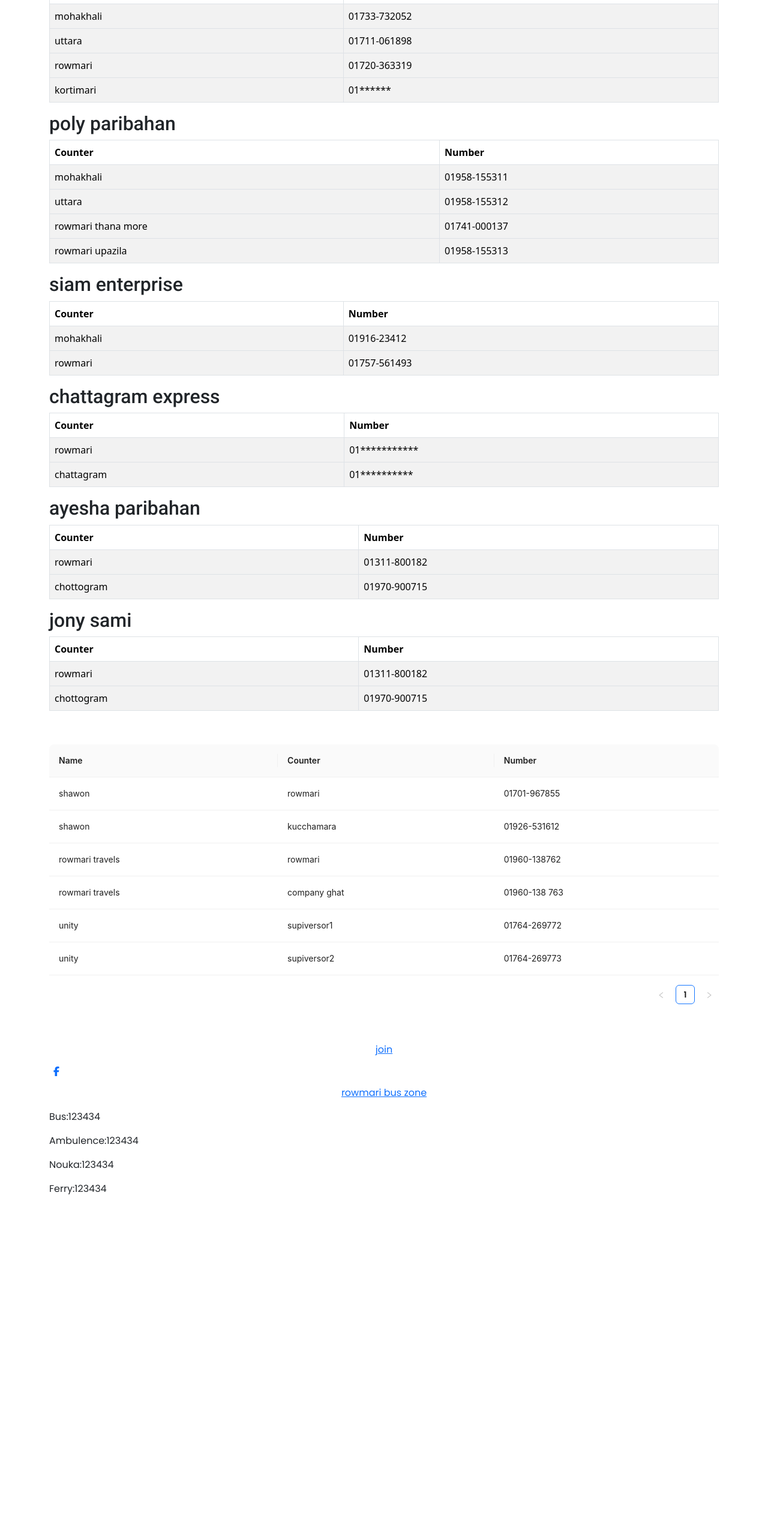
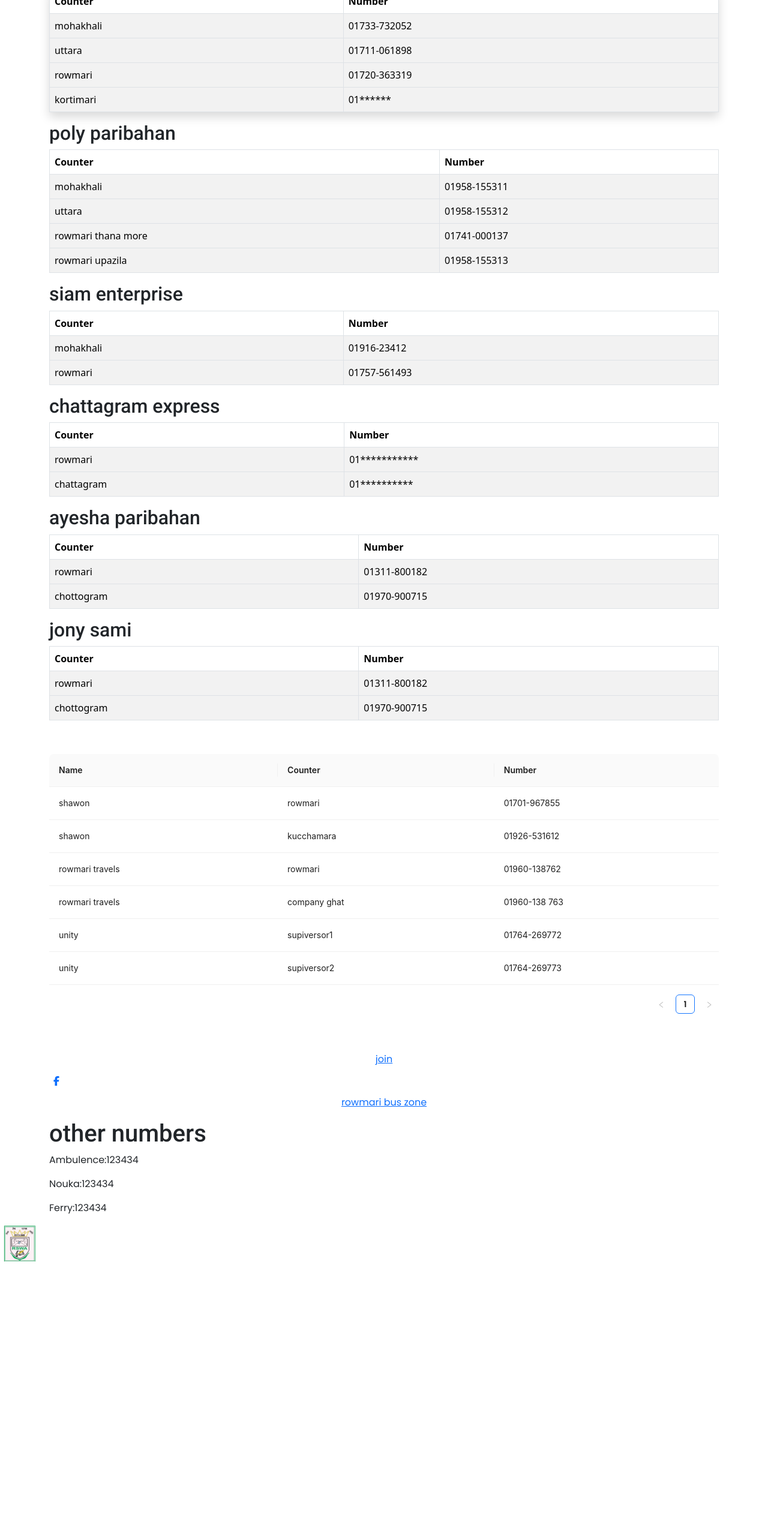
Before and after one commit to ashiful2002/rswa, a React (Vite) app: page /otherLinks in a window 1280 px wide. Shown: the part 234-2783 px from the top of the page at 60% size. Built offline with nearby package versions, Linux system fonts and the light colour scheme.

Commit message:
Edeted the Footer section

```diff
--- a/src/Layout/Footer.jsx
+++ b/src/Layout/Footer.jsx
@@ -14,20 +14,24 @@ import HelpfulLinks from "./HelpfulLinks";
 
 const Footer = () => {
   return (
-    <div className="rounded-sm bg-neutral-700 text-center font-light capitalize tracking-widest text-white">
-      <div className=" flex flex-col sm:items-start justify-around  m-3 md:flex-row-reverse">
+    <div className="rounded-sm bg-neutral-800 text-center font-light capitalize tracking-widest text-white">
+      <div className=" flex flex-col sm:items-start justify-around  my-3 md:flex-row">
         <div className="">
-          <ArrowCom />
+          <QuiCont />
         </div>
-        <div className="">
-          <Social />
+        <div className="flex pt-5 justify-between mb-4">
+          <div className="">
+            <QuickContact />{" "}
+          </div>
+
+          <div className="">
+            <Social />
+          </div>
         </div>
         <div className="">
           <HelpfulLinks />
         </div>
-        <div className="">
-          <QuiCont />
-        </div>
+
         <div>
           <Divider />
         </div>
@@ -35,6 +39,9 @@ const Footer = () => {
       <div className="">
         <Copyright />
       </div>
+      <div className="">
+        <ArrowCom />
+      </div>
     </div>
   );
 };
--- a/src/Layout/HelpfulLinks.jsx
+++ b/src/Layout/HelpfulLinks.jsx
@@ -1,6 +1,8 @@
 import React from "react";
+import { Button } from "react-bootstrap";
 import { FaPhone } from "react-icons/fa";
 import { Link, useNavigate } from "react-router-dom";
+import { FaRegArrowAltCircleRight } from "react-icons/fa";
 
 const HelpfulLinks = () => {
   return (
@@ -8,25 +10,81 @@ const HelpfulLinks = () => {
       <div>
         <h6 className="h6 my-4 text-sm font-thin">Helpful Numbers</h6>
       </div>
-      <div className="flex flex-col items-start justify-center gap-1">
-        <div className="flex items-center justify-center">
-          <p>police:</p>
-          <p>999</p>
+      <div className="ml-3 flex flex-col items-start justify-center gap-1">
+        <div className="flex" id="number">
+          <p>all servise:</p>
+          <p>
+            <a
+              href="tel:01865872566"
+              className="mx-2 flex items-start justify-around text-white no-underline"
+              target="_blank"
+            >
+              <p className="mx-2">
+                <FaPhone className="text-lg text-green-500" />
+              </p>
+
+              <p className="hover:text-green-500">+880 1865872566</p>
+            </a>
+          </p>
         </div>
-        <div className="flex items-center justify-center">
-          <p>hospital:</p>
-          <p>0123456789</p>
+        <div className="flex" id="number">
+          <p>Thana :</p>
+          <p>
+            <a
+              href="tel:000000000"
+              className="mx-2 flex items-start justify-around text-white no-underline"
+              target="_blank"
+            >
+              <p className="mx-2">
+                <FaPhone className="text-lg text-green-500" />
+              </p>
+
+              <p className="hover:text-green-500">+880 ********</p>
+            </a>
+          </p>
         </div>
-        <div className="flex items-center justify-center">
-          <p>fire service:</p>
-          <p>0123456789</p>
+        <div className="flex" id="number">
+          <p>hospital :</p>
+          <p>
+            <a
+              href="tel:000000000"
+              className="mx-2 flex items-start justify-around text-white no-underline"
+              target="_blank"
+            >
+              <p className="mx-2">
+                <FaPhone className="text-lg text-green-500" />
+              </p>
+
+              <p className="hover:text-green-500">+880 *********</p>
+            </a>
+          </p>
         </div>
+        <div className="flex" id="number">
+          <p>fire servise :</p>
+          <p>
+            <a
+              href="tel:000000000"
+              className="mx-2 flex items-start justify-around text-white no-underline"
+              target="_blank"
+            >
+              <p className="mx-2">
+                <FaPhone className="text-lg text-green-500" />
+              </p>
+
+              <p className="hover:text-green-500">+880 1404-700760</p>
+            </a>
+          </p>
+        </div>
+
         <div>
-        <p>
-          <Link to="/otherLinks" className=" text-green-500">
-            other importent numbers
-          </Link>
-        </p>
+          <p>
+            <Link to="/otherLinks" className="text-green-500">
+              <p>
+                other importent numbers
+                <FaRegArrowAltCircleRight className="inline ml-3"  />
+              </p>
+            </Link>
+          </p>
         </div>
       </div>
     </div>
--- a/src/Layout/QuiCont.jsx
+++ b/src/Layout/QuiCont.jsx
@@ -8,12 +8,13 @@ const QuiCont = () => {
     <>
       <div className="mx-1">
         <div className="mb-6 mt-8">
-          <h6 className="h6 text-sm font-thin">Quick Contact</h6>
+          <h6 className="h6 text-sm font-thin"></h6>
         </div>
 
-        <div className="flex flex-col items-start justify-between">
+        <div className="flex flex-col items-center justify-between">
           <div className="flex items-center justify-center mx-auto">
           <div className="my-2  flex flex-col items-center justify-center">
+
             <div className="flex items-center justify-center">
               <img src={logo} width={60} alt="RSWA" className="mb-2" />
             </div>
@@ -24,8 +25,8 @@ const QuiCont = () => {
            </div>
           </div>
           </div>
-          <div className="-mx-4">
-            <QuickContact />
+          <div >
+            {/* <QuickContact />  */}
           </div>
         </div>
       </div>
--- a/src/Layout/QuickContact.jsx
+++ b/src/Layout/QuickContact.jsx
@@ -5,26 +5,32 @@ import { CiLocationOn } from "react-icons/ci";
 
 const QuickContact = () => {
   return (
-    <>
+    <div className="">
+      <h5 className="h6 mb-4 text-sm font-thin">Quick contact</h5>
+
+      <div >
         <div className="flex flex-col items-start justify-around  text-sm">
-        <div className="flex items-satrt justify-between  ">
+          <div className="items-satrt flex justify-between">
             <a
-            href="https://maps.app.goo.gl/KTsGv78EpHn1HU7A9" target="_blank"
-            className="mx-2 text-white no-underline flex items-start justify-around"
+              href="https://maps.app.goo.gl/KTsGv78EpHn1HU7A9"
+              target="_blank"
+              className="mx-2 flex items-start justify-around text-white no-underline"
             >
               <p className="mx-2">
                 <CiLocationOn className="text-lg text-green-500" />
               </p>
 
-
               <p className="hover:text-green-500">Rowmari,Kurigram</p>
             </a>{" "}
           </div>
 
-
-        <div className="flex items-satrt justify-center">
+          <div className="items-satrt flex justify-center">
             {" "}
-          <a href="tel:01727-475744" className="mx-2 text-white no-underline flex items-start justify-around" target="_blank">
+            <a
+              href="tel:01727-475744"
+              className="mx-2 flex items-start justify-around text-white no-underline"
+              target="_blank"
+            >
               <p className="mx-2">
                 <FaPhone className="text-lg text-green-500" />
               </p>
@@ -33,19 +39,25 @@ const QuickContact = () => {
             </a>
           </div>
 
-
-        <div className="flex items-satrt justify-center">
+          <div className="items-satrt flex justify-center">
             <a
-            className="mx-2 text-white no-underline flex items-start justify-around"
+              className="mx-2 flex items-start justify-around text-white no-underline"
               href="mailto:rswaofficial.est2009@gmail.com"
             >
-         <p className="mx-2"> <MdEmail className="text-lg text-green-500" />{" "}</p>
+              <p className="mx-2">
+                {" "}
+                <MdEmail className="text-lg text-green-500" />{" "}
+              </p>
 
-           <span className="hover:text-green-500 lowercase"> rswaofficial.est2009@gmail.com</span>
+              <span className="lowercase hover:text-green-500">
+                {" "}
+                rswaofficial.est2009@gmail.com
+              </span>
             </a>
           </div>
         </div>
-    </>
+      </div>
+    </div>
   );
 };
 
--- a/src/Pages/Components/BsBusInfo.jsx
+++ b/src/Pages/Components/BsBusInfo.jsx
@@ -1,12 +1,24 @@
 import React from "react";
 import { Table } from "react-bootstrap";
-import {  ayeshaInfo, chattagtamExpInfo, polyInfo, rifatInfo, siamInfo } from "../../constants";
+import {
+  ayeshaInfo,
+  chattagtamExpInfo,
+  polyInfo,
+  rifatInfo,
+  siamInfo,
+} from "../../constants";
+import InfoAsMap from "./InfoAsMap";
 const BsBusInfo = () => {
   return (
-    <div className="md:grid grid-cols-3 gap-3">
+    <div className="grid-cols-3 gap-3 md:grid">
       <div>
         <h2 className="pageTitle bg-sky-400">rifat paribahan</h2>
-        <Table striped bordered hover className="capitalize">
+        <Table
+          striped
+          bordered
+          hover
+          className="capitalize shadow shadow-sky-400"
+        >
           <thead>
             <tr>
               <th>Counter</th>
@@ -14,14 +26,7 @@ const BsBusInfo = () => {
             </tr>
           </thead>
           {rifatInfo.map((item, index) => (
-            <>
-              <tbody key={index}>
-                <tr>
-                  <td>{item.counter}</td>
-                  <td>{item.phoneNumber}</td>
-                </tr>
-              </tbody>
-            </>
+            <InfoAsMap item={item} index={index} />
           ))}
         </Table>
       </div>
@@ -36,12 +41,7 @@ const BsBusInfo = () => {
           </thead>
           {polyInfo.map((item, index) => (
             <>
-              <tbody key={index}>
-                <tr>
-                  <td>{item.counter}</td>
-                  <td>{item.phoneNumber}</td>
-                </tr>
-              </tbody>
+              <InfoAsMap item={item} index={index} />
             </>
           ))}
         </Table>
@@ -57,12 +57,7 @@ const BsBusInfo = () => {
           </thead>
           {siamInfo.map((item, index) => (
             <>
-              <tbody key={index}>
-                <tr>
-                  <td>{item.counter}</td>
-                  <td>{item.phoneNumber}</td>
-                </tr>
-              </tbody>
+              <InfoAsMap item={item} index={index} />
             </>
           ))}
         </Table>
@@ -78,18 +73,15 @@ const BsBusInfo = () => {
           </thead>
           {chattagtamExpInfo.map((item, index) => (
             <>
-              <tbody key={index}>
-                <tr>
-                  <td>{item.counter}</td>
-                  <td>{item.phoneNumber}</td>
-                </tr>
-              </tbody>
+              <InfoAsMap item={item} index={index} />
             </>
           ))}
         </Table>
       </div>
       <div id="ayeshainfo">
-        <h2 className="pageTitle bg-yellow-500">ayesha paribahan</h2>
+        <h2 className="pageTitle bg-gradient-to-r from-sky-500 to-orange-500">
+          ayesha paribahan
+        </h2>
         <Table striped bordered hover className="capitalize">
           <thead>
             <tr>
@@ -99,12 +91,7 @@ const BsBusInfo = () => {
           </thead>
           {ayeshaInfo.map((item, index) => (
             <>
-              <tbody key={index}>
-                <tr>
-                  <td>{item.counter}</td>
-                  <td>{item.phoneNumber}</td>
-                </tr>
-              </tbody>
+              <InfoAsMap item={item} index={index} />
             </>
           ))}
         </Table>
@@ -120,12 +107,7 @@ const BsBusInfo = () => {
           </thead>
           {ayeshaInfo.map((item, index) => (
             <>
-              <tbody key={index}>
-                <tr>
-                  <td>{item.counter}</td>
-                  <td>{item.phoneNumber}</td>
-                </tr>
-              </tbody>
+              <InfoAsMap item={item} index={index} />
             </>
           ))}
         </Table>
--- /dev/null
+++ b/src/Pages/Components/InfoAsMap.jsx
@@ -0,0 +1,16 @@
+import React from "react";
+
+const InfoAsMap = ({ item, index }) => {
+  return (
+    <>
+      <tbody key={index}>
+        <tr>
+          <td>{item.counter}</td>
+          <td>{item.phoneNumber}</td>
+        </tr>
+      </tbody>
+    </>
+  );
+};
+
+export default InfoAsMap;
--- a/src/Pages/OtherLinks.jsx
+++ b/src/Pages/OtherLinks.jsx
@@ -8,8 +8,10 @@ import BsBusInfo from "./Components/BsBusInfo";
 const OtherLinks = () => {
   return (
     <div className="container mx-auto">
-      <PageTitle title="Numbers" heading="other importent numbers" />
-      <div>
+      <PageTitle title="Numbers" heading="bus numbers" />
+
+      <div className="mt-4">
+        {/* <h2 className="h4 text-white pageTitle bg-red-600">bus numebrs</h2> */}
         <BsBusInfo />
         <Businfo/>
         <div className="text-center">
@@ -61,7 +63,7 @@ const OtherLinks = () => {
         < BsBusInfo/>
         </div>{" "} */}
       <div>
-        <p>Bus:123434</p>
+       < PageTitle title="" heading="other numbers"/>
         <p>Ambulence:123434</p>
         <p>Nouka:123434</p>
         <p>Ferry:123434</p>
```
Lines whose indentation alone changed are shown as unchanged.
